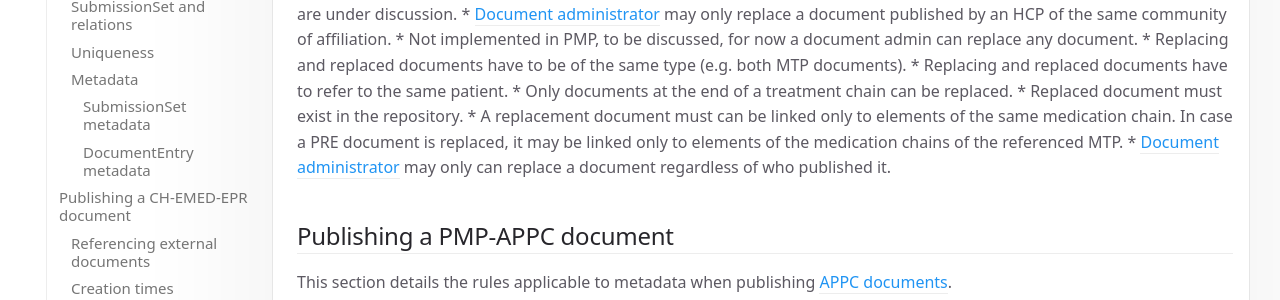
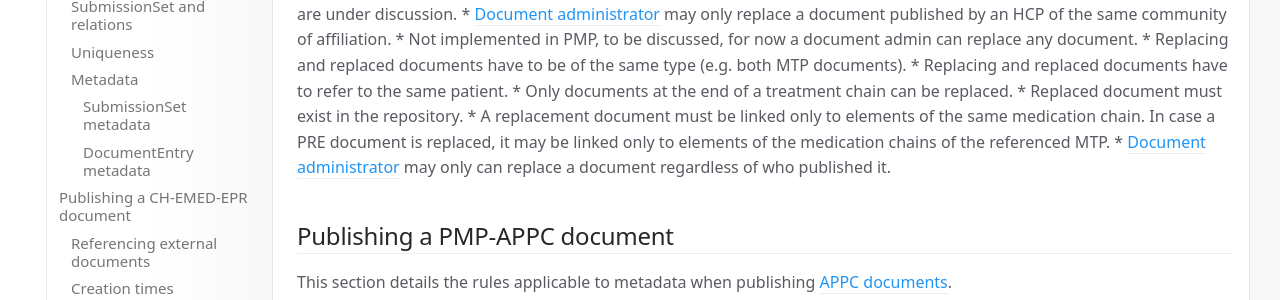
Before and after one commit to CARA-ch/emed-service-guide, an MkDocs documentation site: the page built from docs/transactions/iti41.md, in a window 1280 px wide and 900 px high, scrolled down 6574 px. Shown: the part 257-557 px from the top of the window. Built offline with MkDocs 1.6.1 and Material for MkDocs 9.7.7, drawn with Linux system fonts in a browser that asks for light colours; comment, search, counter and statistics services are not loaded.

Commit message:
fixed typo in docs/transactions/iti41.md

```diff
--- a/docs/transactions/iti41.md
+++ b/docs/transactions/iti41.md
@@ -195,7 +195,7 @@ The following rules must be observed when replacing a document :
 * Replacing and replaced documents have to refer to the same patient.
 * Only documents at the end of a treatment chain can be replaced.
 * Replaced document must exist in the repository.
-* A replacement document must can be linked only to elements of the same medication chain. In case a PRE document is replaced, it may be linked only to elements of the medication chains of the referenced MTP.
+* A replacement document must be linked only to elements of the same medication chain. In case a PRE document is replaced, it may be linked only to elements of the medication chains of the referenced MTP.
 * [Document administrator](https://fhir.ch/ig/ch-epr-term/2.0.9/CodeSystem-2.16.756.5.30.1.127.3.10.6.html) may only  can replace a document regardless of who published it.
 
 ## Publishing a PMP-APPC document
```
